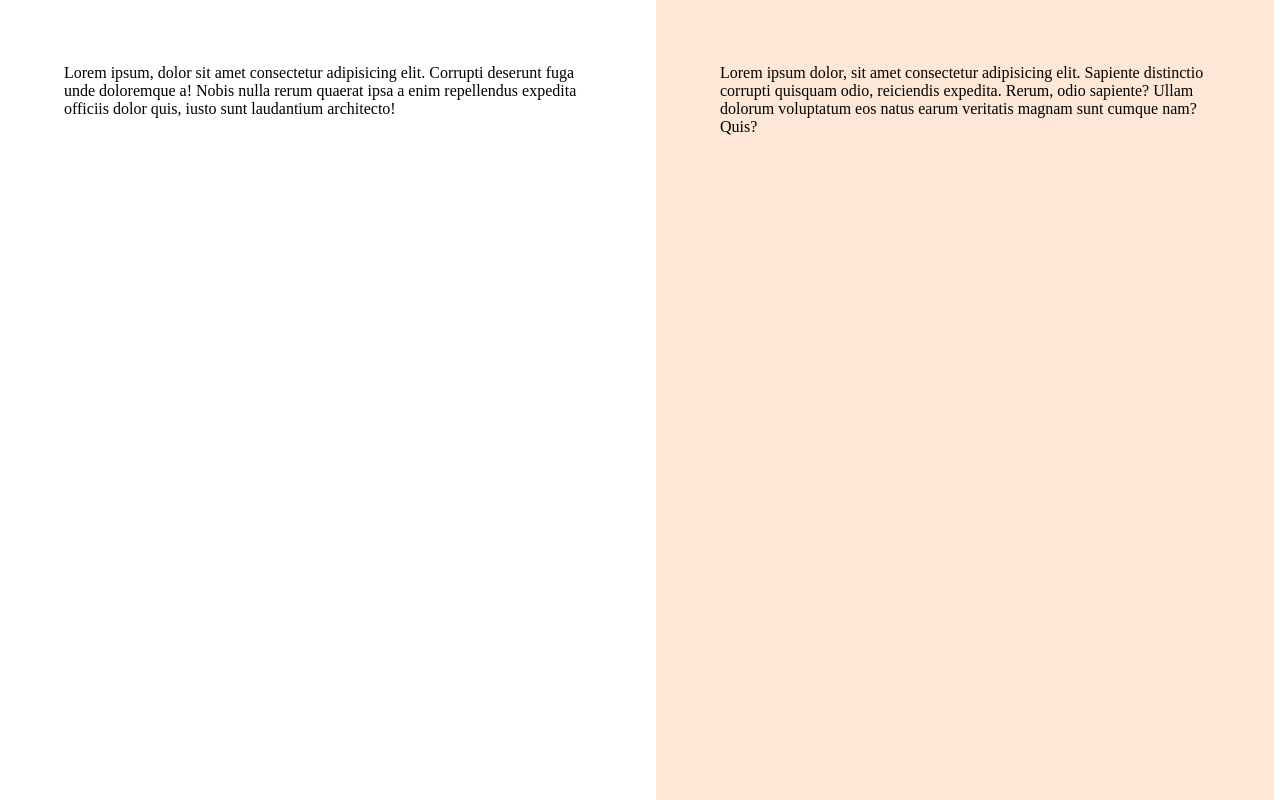
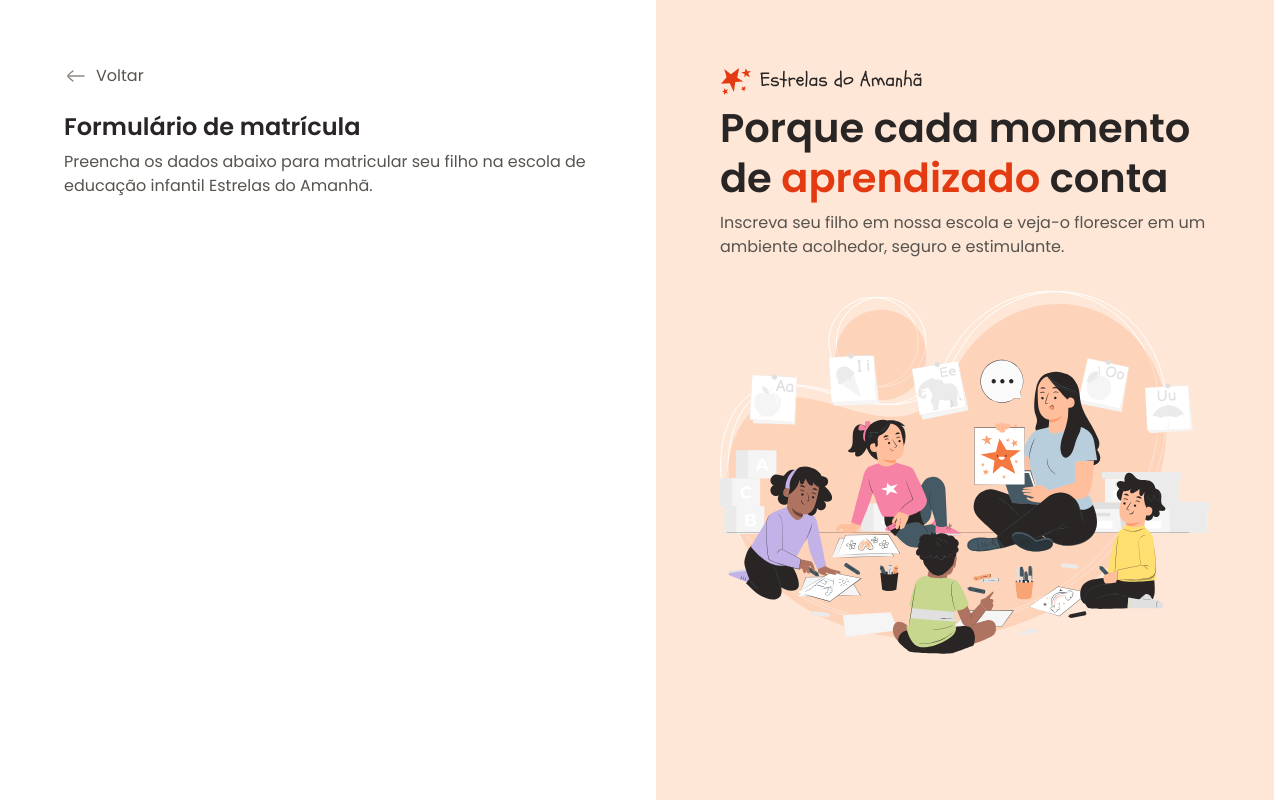
Before and after one commit to jm-bass/Projeto-7---Formul-rio-de-matr-cula, a plain HTML site: page index.html in a window 1280 px wide. Drawn offline with Linux system fonts and the light colour scheme.

Commit message:
Conteúdo aside e contaúdo inicial do main

```diff
--- a/index.html
+++ b/index.html
@@ -13,13 +13,32 @@
   <div id="app">
     <main>
       <div class="main-container">
-        Lorem ipsum, dolor sit amet consectetur adipisicing elit. Corrupti deserunt fuga unde doloremque a! Nobis nulla rerum quaerat ipsa a enim repellendus expedita officiis dolor quis, iusto sunt laudantium architecto!
+        <div class="back">
+          <img src="assets/icons/arrow-left-02.svg">
+          <span>Voltar</span>
+        </div>
+        <h1>
+          Formulário de matrícula
+        </h1>
+        <p>
+          Preencha os dados abaixo para matricular seu filho na escola de educação infantil Estrelas do Amanhã.
+        </p>
+
       </div>
     </main>
 
     <aside>
       <div class="aside-container">
-        Lorem ipsum dolor, sit amet consectetur adipisicing elit. Sapiente distinctio corrupti quisquam odio, reiciendis expedita. Rerum, odio sapiente? Ullam dolorum voluptatum eos natus earum veritatis magnam sunt cumque nam? Quis?
+        <header>
+          <img src="assets/logo.svg">
+          <h2>Porque cada momento de <span>aprendizado</span> conta</h2>
+          <p>
+            Inscreva seu filho em nossa escola e veja-o florescer em um ambiente acolhedor, seguro e estimulante.
+          </p>
+        </header>
+
+        <img src="assets/Illustration.svg" alt="">
+
       </div>
     </aside>
   </div>
--- a/styles/global.css
+++ b/styles/global.css
@@ -26,4 +26,16 @@
 
 body {
   overflow: hidden;/*assim, o que sobra não aparece. logo, não terá rolagem*/
+
+  font: var(--text);
+  color: var(--text-secondary);
 }
+
+h1, h2 {
+  color: var(--text-primary);
+}
+
+img {
+  max-width: 100%;
+  height: auto;
+} /*bom padrão para a imagem conseguir se encaixar nos lugares onde precisa a depender do tamanho(zoom)*/
--- a/styles/layout.css
+++ b/styles/layout.css
@@ -14,6 +14,18 @@ main {
     max-width: 33rem;
     margin-left: auto;
   }
+
+  & .back {
+    display: flex;
+    align-items: center;
+    gap: .5rem;
+    margin-bottom: 1.5rem;
+  }
+
+  & h1 {
+    font: 600 1.5rem/1.25 var(--font-family);
+    margin-bottom: .5rem;
+  }
 }
 
 aside {
@@ -22,5 +34,19 @@ aside {
 
   & .aside-container {
     max-width: 31rem;
+
+    & > img { /*pega o primeiro nível da imagem na identação de .aside -container*/
+      margin-top: 2rem;
+    }
   }
+
+  & h2{
+    font: 600 2.5rem/1.25 var(--font-family);
+    margin-bottom: .5rem;
+
+    & span {
+      color: var(--text-highlight);
+    }
+  }
+
 }
```
